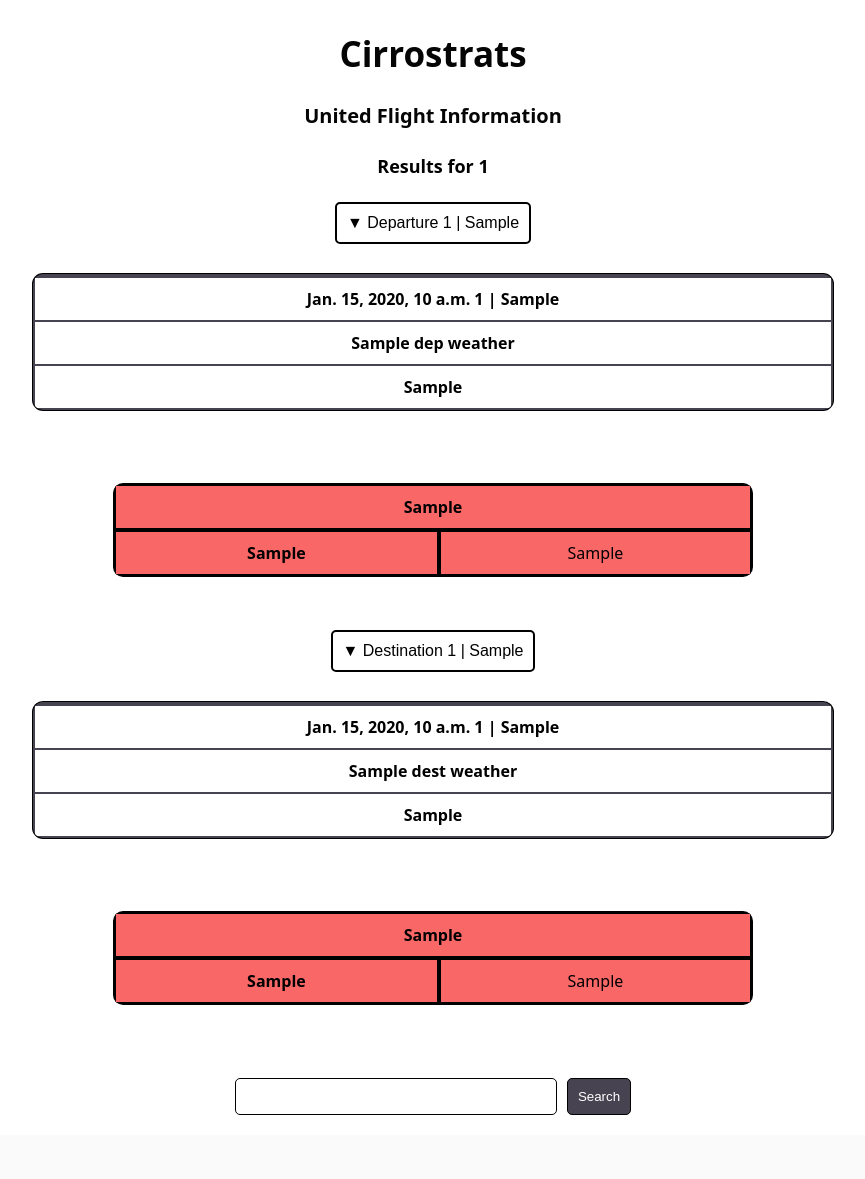
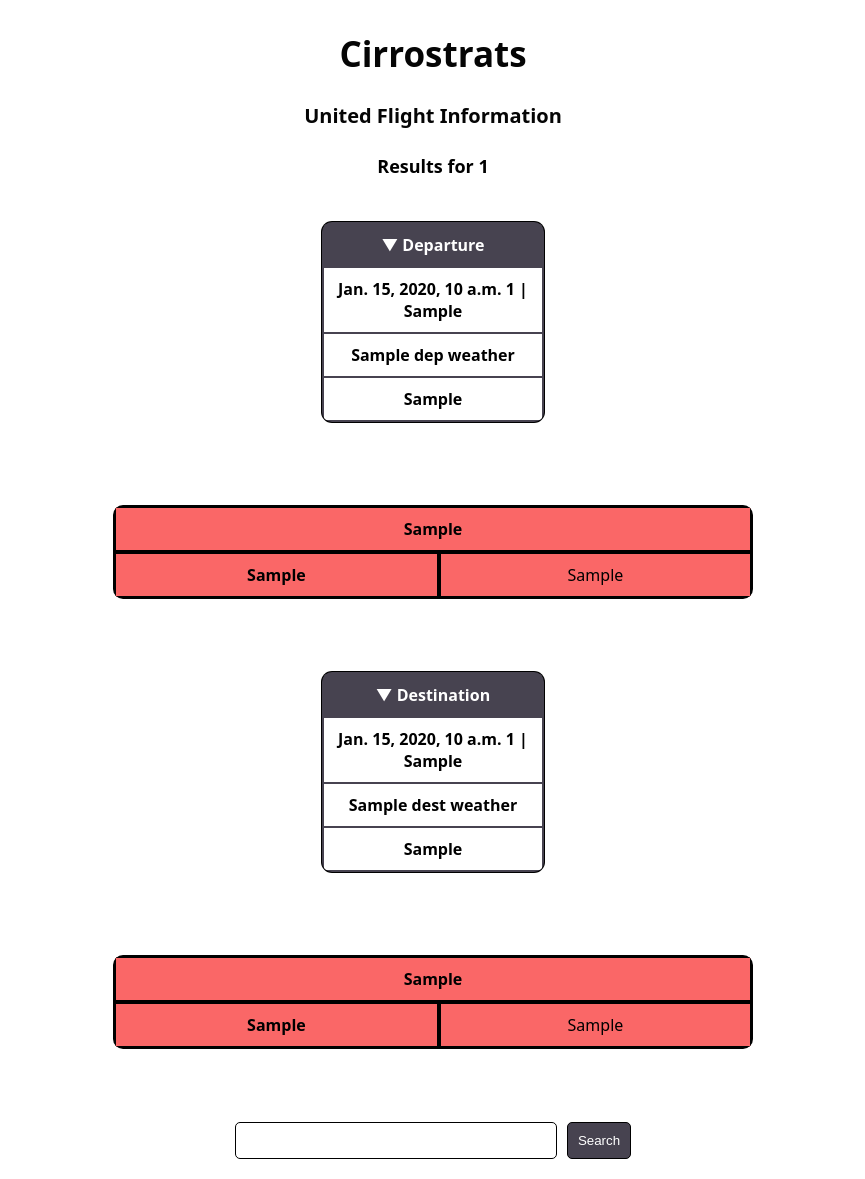
Before and after one commit to ujazishere/Cirrostrats-Django, a Django app: template dj/dj_app/templates/flight_deet.html in a window 1280 px wide. Shown: the part 60-1239 px from the top of the page, without its empty margins (207-1072 px from the left). Before the commit the page ends 1175 px from the top, so only its background shows below. Run offline with Django 4.2, Linux system fonts and the light colour scheme; the template is opened without the code that fills it: most values are stand-ins (such as "Sample title", 1, 10 or a date in 2020).

Commit message:
header table fix

```diff
--- a/dj/dj_app/static/flight_deet.css
+++ b/dj/dj_app/static/flight_deet.css
@@ -8,9 +8,20 @@ body {
   overflow: hidden;
   transition: max-height 1.2s ease;
 }
+
 .accordion-content.active {
   max-height: 1000px;
-  transition: max-height 1.2s ease;
+}
+
+.comparison-table thead th{
+  position: sticky;
+  top: 0;
+  background-color: #474350;
+  z-index: 1;
+}
+
+.header-button {
+  cursor: pointer;
 }
 
 .accordion-button {
@@ -21,31 +32,13 @@ body {
   padding: 10px;
   border: 2px solid black;
   border-radius: 5px;
-}
-
-.accordion-button:focus {
-  outline: none;
+  outline: none; /* Remove outline on focus */
 }
 
 .accordion-button-container {
   display: flex;
   justify-content: center;
   margin-bottom: 10px;
-}
-
-.toggle-button {
-  display: flex;
-  justify-content: center;
-  align-items: center;
-  text-align: center;
-  margin-left: auto;
-  margin-right: auto;
-  width: 35px;
-  height: 35px;
-  cursor: pointer;
-  transition: transform 0.3s ease;
-  border: 0.1px;
-  background-color: #FFFFFF;
 }
 
 .dark-mode .toggle-button {
@@ -62,7 +55,8 @@ h5 {
 }
 
 .dark-mode table.comparison-table thead th {
-  background-color: black;
+  background-color: rgb(255, 255, 255);
+  color: black;
 }
 
 .dark-mode table.comparison-table {
--- a/dj/dj_app/templates/flight_deet copy.html
+++ b/dj/dj_app/templates/flight_deet copy.html
@@ -11,14 +11,14 @@
   {% if flight_number %}
   <div id="departure-container" class="table-container">
     <div class="accordion-button-container">
-      <button class="accordion-button" onclick="toggleAccordion(this, 'departure-content')">
-        &#9660;
-              Departure {{ departure_ID }} | {{ departure_gate }} </button>
     </div>
     <div class="accordion-content active" id="departure-content">
       <table class="comparison-table">
         <thead>
           <tr>
+            <th>      <button class="accordion-button" onclick="toggleAccordion(this, 'departure-content')">
+              &#9660;
+                    Departure {{ departure_ID }} | {{ departure_gate }} </button></th>
           </tr>
         </thead>
         <tbody>
--- a/dj/dj_app/templates/flight_deet.html
+++ b/dj/dj_app/templates/flight_deet.html
@@ -1,38 +1,42 @@
 {% extends "dj_app/base.html" %}
-
 {% load static %}
 
 {% block content %}
 <link rel="stylesheet" type="text/css" href="{% static 'flight_deet.css' %}">
 
 <h3>United Flight Information</h3>
-  <h4>Results for {{flight_number}}</h4>
+<h4>Results for {{ flight_number }}</h4>
 
 {% if flight_number %}
 <div id="departure-container" class="table-container">
     <div class="accordion-button-container">
-      <button class="accordion-button" onclick="toggleAccordion(this, 'departure-content')">
-        &#9660;
-              Departure {{ departure_ID }} | {{ departure_gate }} </button>
-    </div>
-    <div class="accordion-content active" id="departure-content">
+    <div class="accordion-content active" id="departure-content-{{ departure_ID }}">
         <table class="comparison-table">
             <thead>
                 <tr>
+                    <th>
+                        <div class="header-button" onclick="toggleAccordion('departure-content-{{ departure_ID }}')">
+                            &#9660; Departure
+                        </div>
+                    </th>
                 </tr>
             </thead>
             <tbody>
                 <tr>
-            <td>{{scheduled_departure_time}} {{ departure_ID }} | {{ departure_gate }} </td>
+                    <td>{{ scheduled_departure_time }} {{ departure_ID }} | {{ departure_gate }} </td>
+                </tr>
                 {% for metar_taf_title, metar_taf_data in dep_weather.items %}
                 <tr>
                     <td>{{ metar_taf_title }}</td>
                 </tr>
+                <tr>
                     <td>{{ metar_taf_data|safe }}</td>
+                </tr>
                 {% endfor %}
-          </tr>
             </tbody>
         </table>
+    </div>
+</div>
 
 {% if nas_packet.departure_affected %}
 <div class="table-wrapper">
@@ -58,28 +62,31 @@
 </div>
 </div>
 
-  <div id="departure-container" class="table-container">
+<div id="destination-container" class="table-container">
     <div class="accordion-button-container">
-      <button class="accordion-button" onclick="toggleAccordion(this, 'departure-content')">
-        &#9660;
-              Destination {{ destination_ID }} | {{ destination_gate }} </button>
-    </div>
-    <div class="accordion-content active" id=“destination-content">
+    <div class="accordion-content active" id="destination-content-{{ destination_ID }}">
         <table class="comparison-table">
             <thead>
                 <tr>
+                    <th>
+                        <div class="header-button" onclick="toggleAccordion('destination-content-{{ destination_ID }}')">
+                            &#9660; Destination
+                        </div>
+                    </th>
                 </tr>
             </thead>
             <tbody>
                 <tr>
                     <td>{{ scheduled_arrival_time }} {{ destination_ID }} | {{ destination_gate }} </td>
+                </tr>
                 {% for metar_taf_title, metar_taf_data in dest_weather.items %}
                 <tr>
                     <td>{{ metar_taf_title }}</td>
                 </tr>
+                <tr>
                     <td>{{ metar_taf_data|safe }}</td>
+                </tr>
                 {% endfor %}
-          </tr>
             </tbody>
         </table>
     </div>
@@ -110,7 +117,7 @@
 </div>
 
 {% else %}
-    <p>No details found for {{flight_query}}.</p>
+<p>No details found for {{ flight_query }}.</p>
 <strong>Try the following Examples:</strong>
 <br><br>
 <em>C71X</em>: Lists all scheduled departures from the requested gate. You can just search for `X` in this case.
@@ -132,12 +139,30 @@
 </div>
 
 <script>
-    function toggleAccordion(button) {
-      var content = button.closest('.table-container').querySelector('.accordion-content');
-      content.classList.toggle("active");
+  function toggleAccordion(contentId) {
+    var content = document.getElementById(contentId);
+    var tbody = content.querySelector("tbody"); // Select the tbody element inside the content
+
+    if (tbody.style.display === "none" || tbody.style.display === "") {
+      tbody.style.display = "table-row-group"; // Show the content
+    } else {
+      tbody.style.display = "none"; // Hide the content
+    }
   }
 </script>
 
 
+<style>
+  .comparison-table thead th{
+    position: sticky;
+    top: 0;
+    background-color: #474350;
+    z-index: 1;
+  }
+
+  .header-button {
+    cursor: pointer;
+  }
+</style>
 
 {% endblock %}
```
Also changed, not shown: dj/db.sqlite3. Lines whose indentation alone changed are shown as unchanged.
